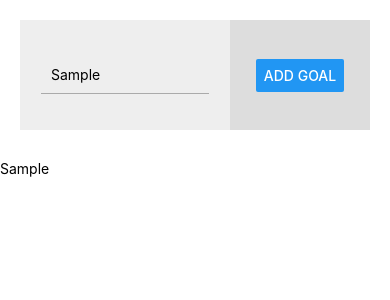
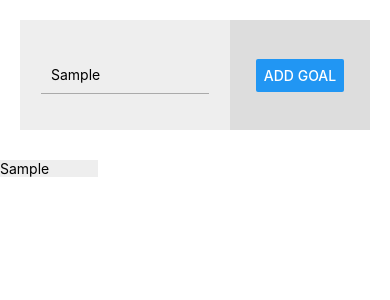
Before and after one commit to averroes96/BlueDot, a React Native app: screen / in a window 390 px wide. Both pictures are taken after typing "Sample" into the empty fields and a click on the button "ADD GOAL". Shown: the top 300 px of the page. Built offline with nearby package versions, Linux system fonts and the light colour scheme.

Commit message:
Learned how to create components

```diff
--- a/App.js
+++ b/App.js
@@ -1,16 +1,13 @@
 import React, {useState} from 'react';
 import { StyleSheet, Text, View, TextInput, Button, ScrollView, FlatList } from 'react-native';
+import GoalItem from "./components/GoalItem";
+import GoalInput from "./components/GoalInput";
 
 export default function App() {
 
-  const [goal, setGoal] = useState("");
   const [goals, setGoals] = useState([]);
 
-  const inputHandler = (value) => {
-    setGoal(value);
-  }
-
-  const addBtnHandler = () => {
+  const addBtnHandler = (goal) => {
     setGoals(currentGoals => [
       ...currentGoals,
       {
@@ -20,29 +17,19 @@ export default function App() {
     ]);
   }
 
+  const deleteItem = (itemID) => {
+    setGoals(goals => {
+      return goals.filter((goal) => goal.key != itemID);
+    });
+  }
+
   return (
     <View style={{flex:1}}>
-      <View style = {styles.screen}>
-        <View
-          style = {styles.inputContainer}>
-        <TextInput
-          placeholder="Your goal?"
-          style={styles.input}
-          onChangeText={inputHandler}
-          value={goal}
-          />
-        </View>
-        <View
-          style = {styles.buttonContainer}>
-          <Button title="ADD GOAL" onPress={addBtnHandler} />
-        </View>
-      </View>
+      <GoalInput onAddGoal={addBtnHandler} />
       <FlatList
         data={goals}
         renderItem={goal =>
-          <View>
-          <Text style={styles.goals}>{goal.item.value}</Text>
-          </View>
+          <GoalItem id = {goal.item.key} item = {goal.item.value} onDelete = {deleteItem}/>
       }>
       </FlatList>
     </View>
@@ -50,32 +37,5 @@ export default function App() {
 }
 
 const styles = StyleSheet.create({
-  screen:{
-    flexDirection:"row",
-    padding:20,
-    width:'100%',
-    height: 150,
-    justifyContent:"space-between",
-    alignItems:'stretch'
-  },
-  inputContainer:{
-    backgroundColor:"#eee",
-    justifyContent:"center",
-    alignItems:"center",
-    flex:3
-  },
-  input:{
-    borderBottomWidth:1,
-    borderBottomColor:"#aaa",
-    padding:10, width:'80%'
-  },
-  buttonContainer:{
-    backgroundColor:"#ddd",
-    justifyContent:"center",
-    alignItems:"center",
-    flex:2
-  },
-  goals:{
-    marginVertical:10
-  }
+
 });
--- /dev/null
+++ b/components/GoalInput.js
@@ -0,0 +1,58 @@
+import React, {useState} from "react";
+import { View, TextInput, Button, StyleSheet} from "react-native";
+
+const GoalInput = props => {
+
+    const [goal, setGoal] = useState("");
+
+    const inputHandler = (value) => {
+        setGoal(value);
+    }
+    return (
+        <View style = {styles.screen}>
+            <View
+            style = {styles.inputContainer}>
+                <TextInput
+                placeholder="Your goal?"
+                style={styles.input}
+                onChangeText={inputHandler}
+                value={goal}
+                />
+            </View>
+            <View
+            style = {styles.buttonContainer}>
+                <Button title="ADD GOAL" onPress={props.onAddGoal.bind(this, goal)} />
+            </View>
+      </View>
+    );
+}
+
+const styles = StyleSheet.create({
+    screen:{
+        flexDirection:"row",
+        padding:20,
+        width:'100%',
+        height: 150,
+        justifyContent:"space-between",
+        alignItems:'stretch'
+      },
+      inputContainer:{
+        backgroundColor:"#eee",
+        justifyContent:"center",
+        alignItems:"center",
+        flex:3
+      },
+      input:{
+        borderBottomWidth:1,
+        borderBottomColor:"#aaa",
+        padding:10, width:'80%'
+      },
+      buttonContainer:{
+        backgroundColor:"#ddd",
+        justifyContent:"center",
+        alignItems:"center",
+        flex:2
+      }
+});
+
+export default GoalInput;
--- /dev/null
+++ b/components/GoalItem.js
@@ -0,0 +1,22 @@
+import React from "react";
+import { View, Text, StyleSheet, TouchableOpacity} from "react-native";
+
+const GoalItem = props => {
+    return (
+        <TouchableOpacity onPress={props.onDelete.bind(this, props.id)}>
+            <View style={styles.goals}>
+                <Text>{props.item}</Text>
+            </View>
+        </TouchableOpacity>
+    );
+}
+
+const styles = StyleSheet.create({
+    goals:{
+        marginVertical:10,
+        backgroundColor: "#eee",
+        width:"25%"
+    }
+});
+
+export default GoalItem;
```
